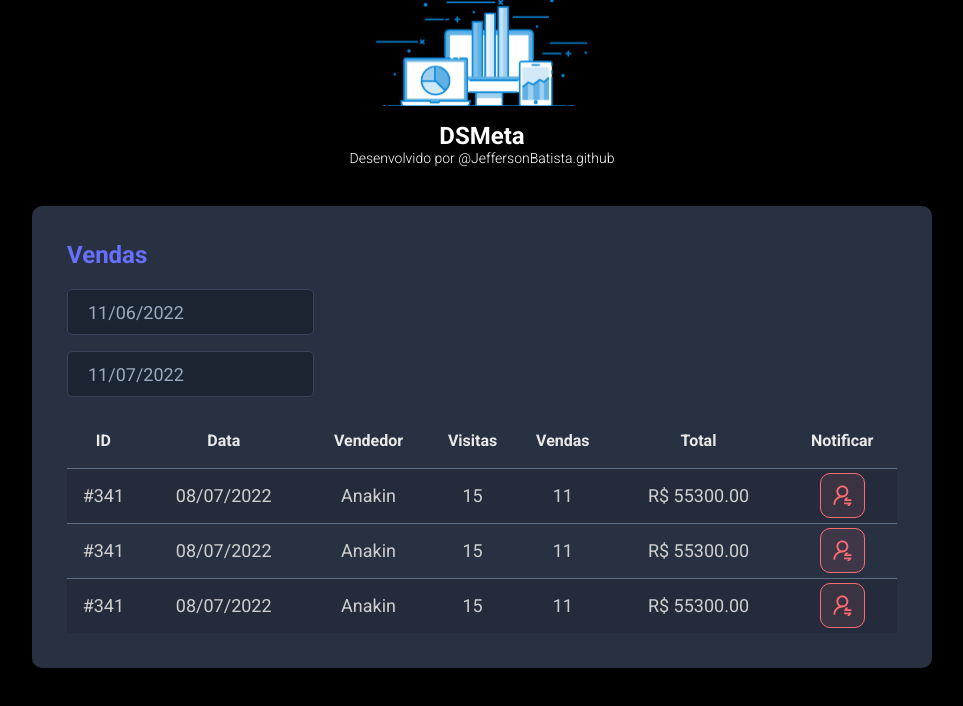
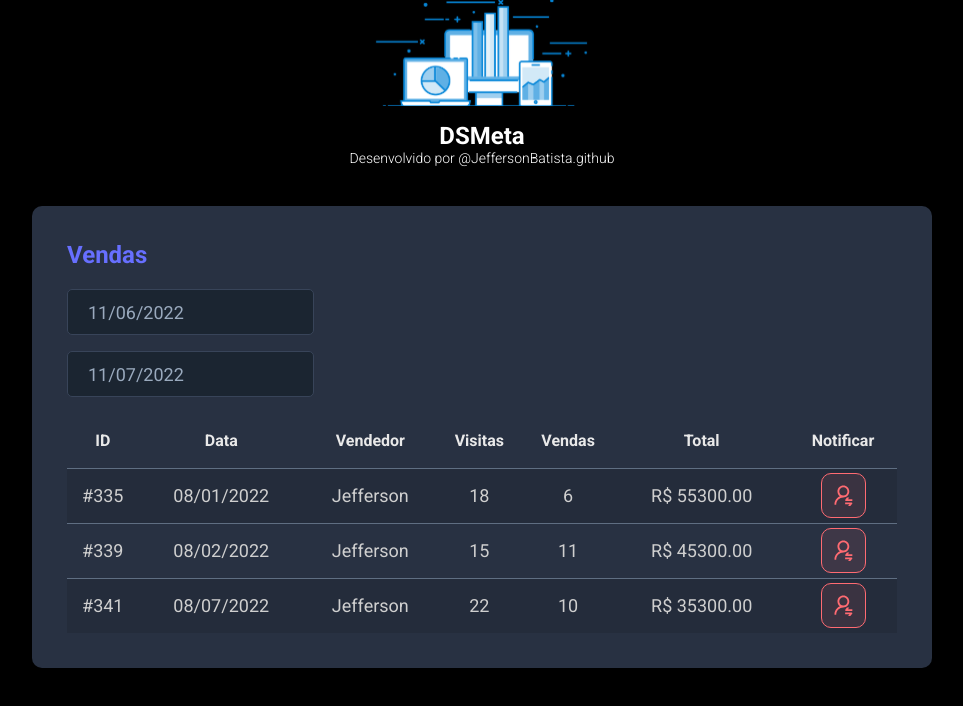
Before and after one commit to JeffersonBatista/dsmeta, a React (Vite) app in the folder frontend/: page / in a window 1280 px wide. Shown: the top 706 px of the page, without its empty margins (158-1121 px from the left). Built offline with nearby package versions, Linux system fonts and the light colour scheme.

Commit message:
good_habits

```diff
--- a/frontend/src/components/Header/index.tsx
+++ b/frontend/src/components/Header/index.tsx
@@ -1,5 +1,5 @@
-import logo from '../../assets/img/logo.svg'
-import './styles.css'
+import logo from '../../assets/img/logo.svg';
+import './styles.css';
 
 function Header() {
     return (
@@ -14,4 +14,4 @@ function Header() {
     )
 }
 
-export default Header
+export default Header;
--- a/frontend/src/components/NotificationButton/index.tsx
+++ b/frontend/src/components/NotificationButton/index.tsx
@@ -1,5 +1,5 @@
-import icon from '../../assets/img/notification-icon.svg'
-import './styles.css'
+import icon from '../../assets/img/notification-icon.svg';
+import './styles.css';
 
 function NotificationButton() {
     return (
@@ -9,4 +9,4 @@ function NotificationButton() {
     )
 }
 
-export default NotificationButton
+export default NotificationButton;
--- a/frontend/src/components/SalesCard/index.tsx
+++ b/frontend/src/components/SalesCard/index.tsx
@@ -1,8 +1,8 @@
 import { useState } from "react";
 import DatePicker from "react-datepicker";
 import "react-datepicker/dist/react-datepicker.css";
-import NotificationButton from '../../components/NotificationButton'
-import './styles.css'
+import NotificationButton from '../../components/NotificationButton';
+import './styles.css';
 
 function SalesCard() {
   const min = new Date(new Date().setDate(new Date().getDate() - 30));
@@ -46,12 +46,25 @@ function SalesCard() {
           </thead>
           <tbody>
             <tr>
-              <td className="show992">#341</td>
-              <td className="show576">08/07/2022</td>
-              <td>Anakin</td>
+              <td className="show992">#335</td>
+              <td className="show576">08/01/2022</td>
+              <td>Jefferson</td>
+              <td className="show992">18</td>
+              <td className="show992">6</td>
+              <td>R$ 55300.00</td>
+              <td>
+                <div className="dsmeta-red-btn-container">
+                  <NotificationButton />
+                </div>
+              </td>
+            </tr>
+            <tr>
+              <td className="show992">#339</td>
+              <td className="show576">08/02/2022</td>
+              <td>Jefferson</td>
               <td className="show992">15</td>
               <td className="show992">11</td>
-              <td>R$ 55300.00</td>
+              <td>R$ 45300.00</td>
               <td>
                 <div className="dsmeta-red-btn-container">
                   <NotificationButton />
@@ -61,23 +74,10 @@ function SalesCard() {
             <tr>
               <td className="show992">#341</td>
               <td className="show576">08/07/2022</td>
-              <td>Anakin</td>
-              <td className="show992">15</td>
-              <td className="show992">11</td>
-              <td>R$ 55300.00</td>
-              <td>
-                <div className="dsmeta-red-btn-container">
-                  <NotificationButton />
-                </div>
-              </td>
-            </tr>
-            <tr>
-              <td className="show992">#341</td>
-              <td className="show576">08/07/2022</td>
-              <td>Anakin</td>
-              <td className="show992">15</td>
-              <td className="show992">11</td>
-              <td>R$ 55300.00</td>
+              <td>Jefferson</td>
+              <td className="show992">22</td>
+              <td className="show992">10</td>
+              <td>R$ 35300.00</td>
               <td>
                 <div className="dsmeta-red-btn-container">
                   <NotificationButton />
@@ -93,4 +93,4 @@ function SalesCard() {
   )
 }
 
-export default SalesCard
+export default SalesCard;
```
Also changed, not shown: frontend/src/App.tsx (+4 -4 lines).
